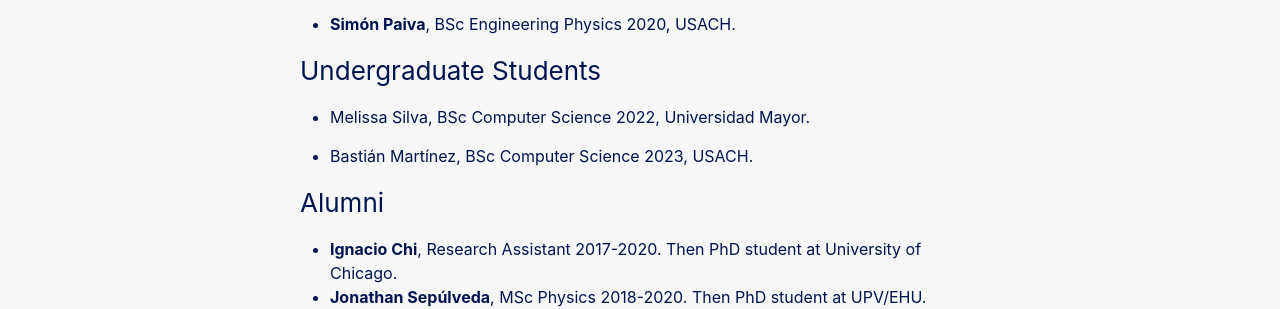
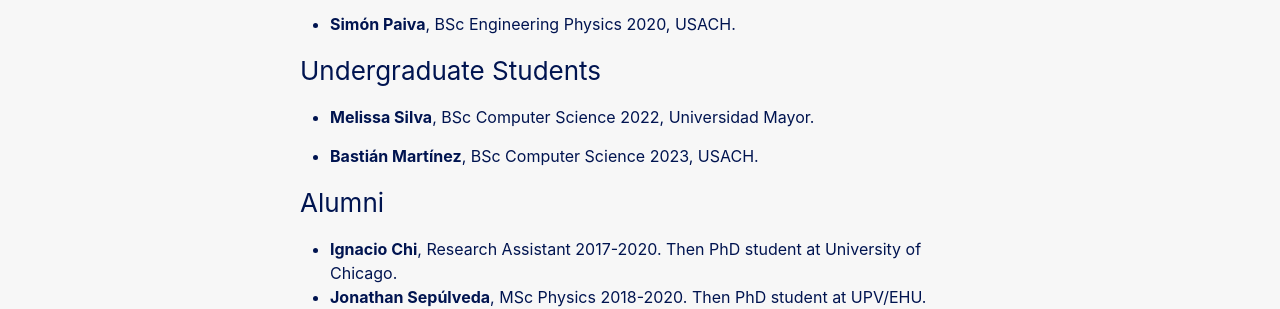
Before and after one commit to fherreralab/fherreralab.github.io, a Jekyll site: the page built from people.md, in a window 1280 px wide. Shown: the part 1350-1659 px from the top of the page. Built offline with Jekyll 4.4.1, drawn with Linux system fonts in a browser that asks for light colours.

Commit message:
edited peple

```diff
--- a/people.md
+++ b/people.md
@@ -57,9 +57,9 @@ Universidad de Santiago de Chile, USACH
 
 ### Undergraduate Students
 
-* Melissa Silva, BSc Computer Science 2022, Universidad Mayor.
+* **Melissa Silva**, BSc Computer Science 2022, Universidad Mayor.
 
-* Bastián Martínez, BSc Computer Science 2023, USACH.
+* **Bastián Martínez**, BSc Computer Science 2023, USACH.
 
 
 ### Alumni
```
